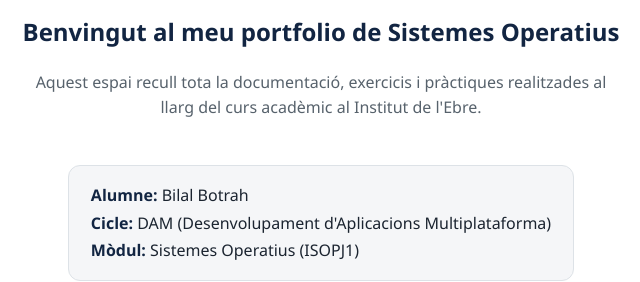
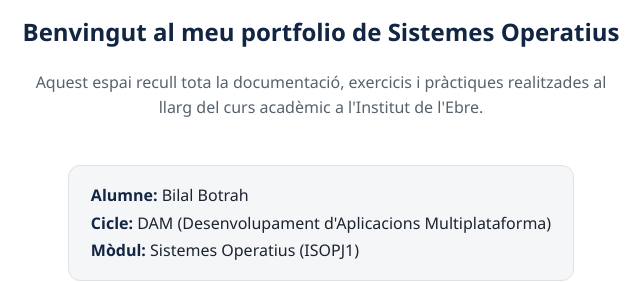
Before and after one commit to bilalbotrah-jpg/SISTEMES-OPERATIUS, a plain HTML site: page index.html in a window 1280 px wide. Shown: the part 279-561 px from the top of the page, 319-959 px from the left. Drawn offline with Linux system fonts and the light colour scheme.

Commit message:
Update index.html

```diff
--- a/index.html
+++ b/index.html
@@ -26,7 +26,7 @@
     <div class="portada-hero" style="text-align: center; padding: 20px 0;">
       <h2>Benvingut al meu portfolio de Sistemes Operatius</h2>
       <p style="color: var(--tinta-suau); max-width: 600px; margin: 10px auto 25px;">
-        Aquest espai recull tota la documentació, exercicis i pràctiques realitzades al llarg del curs acadèmic al Institut de l'Ebre.
+        Aquest espai recull tota la documentació, exercicis i pràctiques realitzades al llarg del curs acadèmic a l'Institut de l'Ebre.
       </p>
 
       <div class="fitxa-alumne">
```
